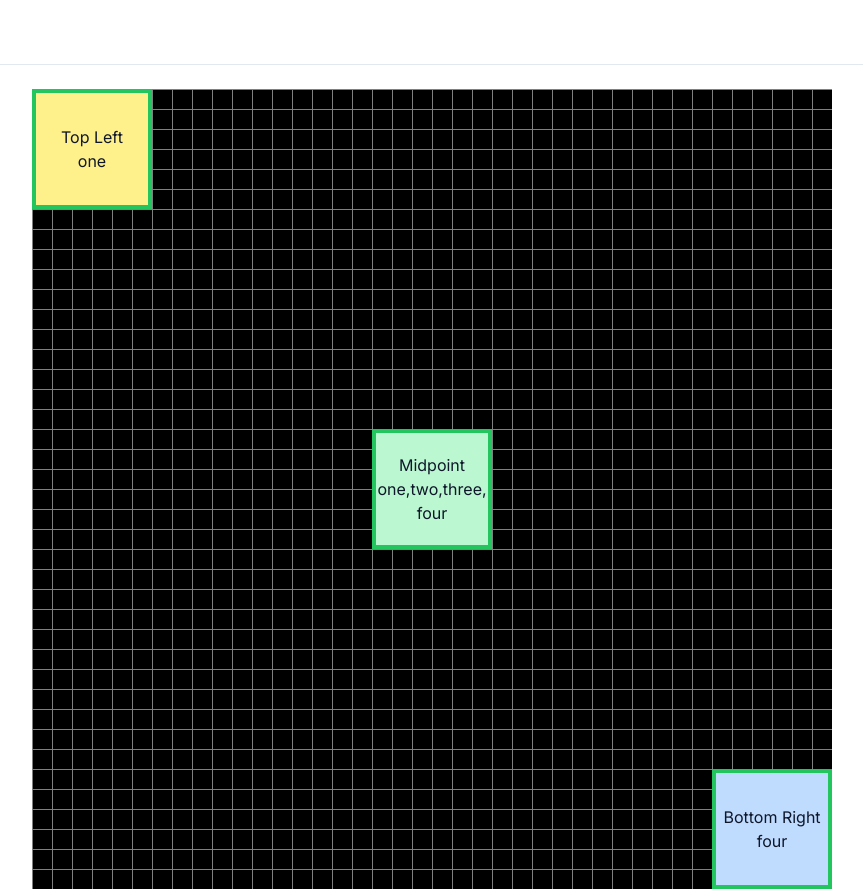
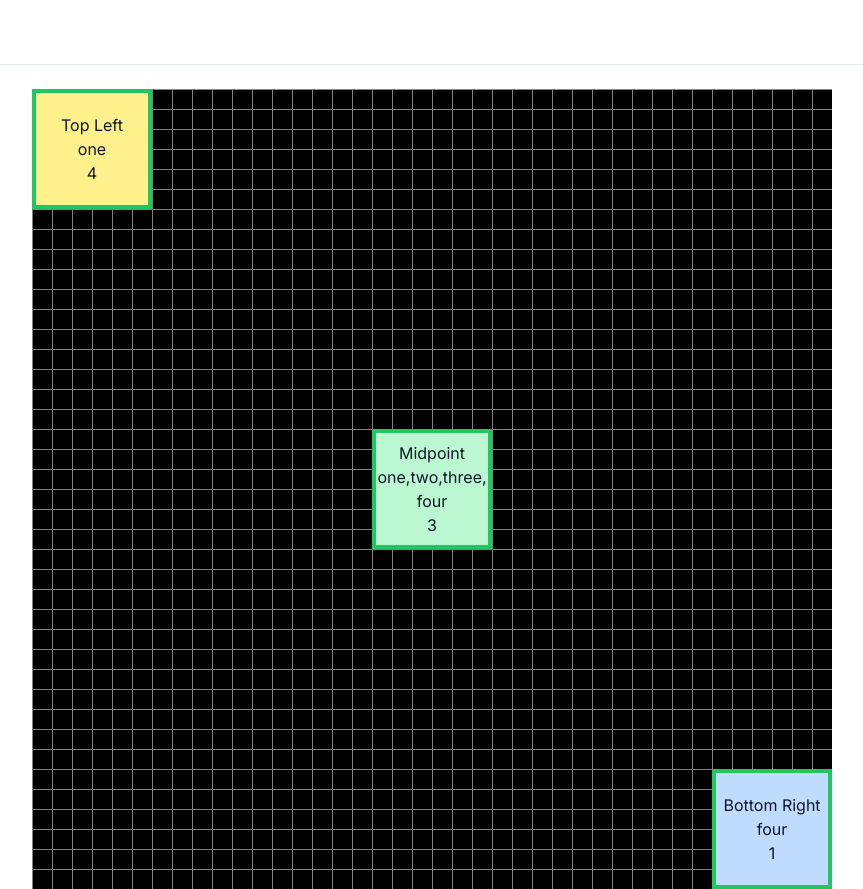
Before and after one commit to mklepac90/next-tailwind-base, a Next.js app: page /grid in a window 1280 px wide. Shown: the whole page, without its empty margins (208-1071 px from the left). Built offline with nearby package versions, Linux system fonts and the light colour scheme.

Commit message:
rank sticky note by placement on grid

```diff
--- a/src/components/Draggable.tsx
+++ b/src/components/Draggable.tsx
@@ -1,21 +1,15 @@
 import { useDraggable } from "@dnd-kit/core";
 import React from 'react'
 import { CSS } from '@dnd-kit/utilities';
+import { Note } from "@/pages/grid";
 
 type DraggableProps = {
-  id: string,
-  content: string,
-  categories: string[],
-  color: string,
-  gridSize: number,
-  sizeMultiplier: number,
-  pos: {
-    x: number,
-    y: number,
-  }
+  note: Note,
+  squareSize: number,
+  noteSize: number,
 }
 
-const Draggable = ({ id, content, categories, color, gridSize, sizeMultiplier, pos }: DraggableProps) => {
+const Draggable = ({ note, squareSize, noteSize }: DraggableProps) => {
   const {
     attributes,
     isDragging,
@@ -23,34 +17,38 @@ const Draggable = ({ id, content, categories, color, gridSize, sizeMultiplier, p
     setNodeRef,
     listeners,
   } = useDraggable({
-    id,
+    id: note._id,
   });
 
   return (
     <button
       ref={setNodeRef}
-      className={`${color} border-solid border-4 border-green-500`}
+      className={`${note.color} border-solid border-4 border-green-500`}
       style={{
         position: "absolute",
-        left: `${pos.x}px`,
-        top: `${pos.y}px`,
+        left: `${note.position.x}px`,
+        top: `${note.position.y}px`,
         transform: CSS.Translate.toString(transform),
         boxShadow: isDragging
           ? '-1px 0 15px 0 rgba(34, 33, 81, 0.01), 0px 15px 15px 0 rgba(34, 33, 81, 0.25)'
           : undefined,
-        width: gridSize * sizeMultiplier,
-        height: gridSize * sizeMultiplier,
+        width: squareSize * noteSize,
+        height: squareSize * noteSize,
       }}
       {...attributes}
       {...listeners}
     >
-      {content}
+      {note.content}
 
       <br />
 
       <span className="break-words">
-      {categories.join(',')}
+      {note.categories.join(',')}
       </span>
+
+      <br />
+
+      {note.rank ? <span>{note.rank}</span> : null}
     </button>
   );
 }
--- a/src/pages/grid.tsx
+++ b/src/pages/grid.tsx
@@ -7,14 +7,15 @@ import { createSnapModifier, restrictToParentElement } from '@dnd-kit/modifiers'
 const DROP_ID = 'grid';
 const GRID_DIMENSIONS = 800; // grid h & w
 const QUADRANTS = {one: 'one', two: 'two', three: 'three', four: 'four'};
-const GRID_SIZE = 20; // size of each square within a grid
-const NOTE_SIZE_MULTIPLIER = 6; // how many squares is note h & w
+const GRID_SQUARE_SIZE = 20; // size of each square within a grid
+const NOTE_SIZE = 6; // how many squares is note h & w
 
-type Note = {
+export type Note = {
   _id: string,
   content: string,
   categories: string[],
   color: string,
+  rank: number | undefined,
   position: {
     x: number,
     y: number
@@ -27,6 +28,7 @@ const notesData: Note[] = [
     content: "Top Left",
     categories: ['one'],
     color: 'bg-yellow-200',
+    rank: 4,
     position: {
       x: 0,
       y: 0
@@ -37,9 +39,10 @@ const notesData: Note[] = [
     content: "Bottom Right",
     categories: ['four'],
     color: 'bg-blue-200',
+    rank: 1,
     position: {
-      x: GRID_DIMENSIONS - (GRID_SIZE * NOTE_SIZE_MULTIPLIER),
-      y: GRID_DIMENSIONS - (GRID_SIZE * NOTE_SIZE_MULTIPLIER),
+      x: GRID_DIMENSIONS - (GRID_SQUARE_SIZE * NOTE_SIZE),
+      y: GRID_DIMENSIONS - (GRID_SQUARE_SIZE * NOTE_SIZE),
     }
   },
   {
@@ -47,9 +50,10 @@ const notesData: Note[] = [
     content: "Midpoint",
     categories: ['one', 'two', 'three', 'four'],
     color: 'bg-green-200',
+    rank: 3,
     position: {
-      x: (GRID_DIMENSIONS - (GRID_SIZE * NOTE_SIZE_MULTIPLIER)) / 2,
-      y: (GRID_DIMENSIONS - (GRID_SIZE * NOTE_SIZE_MULTIPLIER)) / 2,
+      x: (GRID_DIMENSIONS - (GRID_SQUARE_SIZE * NOTE_SIZE)) / 2,
+      y: (GRID_DIMENSIONS - (GRID_SQUARE_SIZE * NOTE_SIZE)) / 2,
     }
   }
 ];
@@ -58,7 +62,7 @@ const categorizeNote = (note: Note) => {
   const categories: string[] = [];
   const axes = GRID_DIMENSIONS / 2;
   const {x, y} = note.position;
-  const offset = GRID_SIZE * NOTE_SIZE_MULTIPLIER;
+  const offset = GRID_SQUARE_SIZE * NOTE_SIZE;
 
   const coords: [number, number][] = [[x, y], [x + offset , y], [x , y + offset], [x + offset, y + offset]];
 
@@ -83,18 +87,34 @@ const categorizeNote = (note: Note) => {
   return [...new Set(categories)];
 };
 
+const rankNote = (note: Note) => {
+  const {x, y} = note.position;
+  const zones = [1, 2, 3, 4];
+  const zoneSize = GRID_DIMENSIONS / zones.length;
+  let rank;
+
+  for (const zone of zones) {
+    if (x >= (GRID_DIMENSIONS - (zone * zoneSize)) && y >= (GRID_DIMENSIONS - (zone * zoneSize))) {
+      rank = zone;
+      break;
+    }
+  }
+
+  return rank;
+};
+
 export default function Grid() {
   const [notes, setNotes] = useState(notesData);
 
   function handleDragEnd(event: DragEndEvent) {
     const {x, y} = event.delta;
-    console.log(`x:${x}, y:${y}`);
 
     const note: Note = notes.find((n) => n._id === event.active.id)!;
 
     note.position.x += x;
     note.position.y += y;
     note.categories = categorizeNote(note);
+    note.rank = rankNote(note);
 
     const notesPositioned = notes.map((n) => {
       if (n._id === note._id) return note;
@@ -104,7 +124,7 @@ export default function Grid() {
     setNotes(notesPositioned);
   }
 
-  const snapToGrid = useMemo(() => createSnapModifier(GRID_SIZE), [GRID_SIZE]);
+  const snapToGrid = useMemo(() => createSnapModifier(GRID_SQUARE_SIZE), [GRID_SQUARE_SIZE]);
 
   return (
     <div className="mx-auto mt-6" style={{
@@ -113,10 +133,10 @@ export default function Grid() {
       width: `${GRID_DIMENSIONS}px`,
     }}>
     <DndContext onDragEnd={handleDragEnd} modifiers={[snapToGrid, restrictToParentElement]}>
-      <Droppable id={DROP_ID} gridSize={GRID_SIZE}>
+      <Droppable id={DROP_ID} gridSize={GRID_SQUARE_SIZE}>
         {
           notes.map((note) => (
-            <Draggable key={note._id} id={note._id} gridSize={GRID_SIZE} sizeMultiplier={NOTE_SIZE_MULTIPLIER} content={note.content} color={note.color} pos={note.position} categories={note.categories} />
+            <Draggable key={note._id} note={note} squareSize={GRID_SQUARE_SIZE} noteSize={NOTE_SIZE}  />
           ))
         }
       </Droppable>
```
